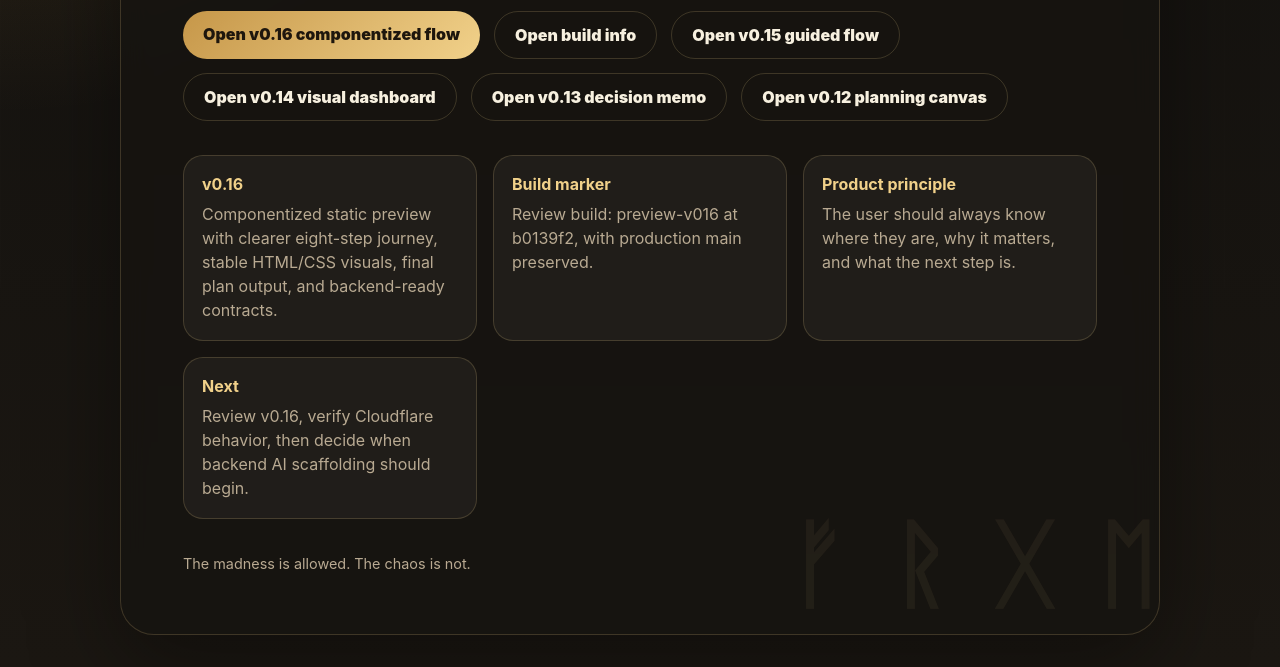
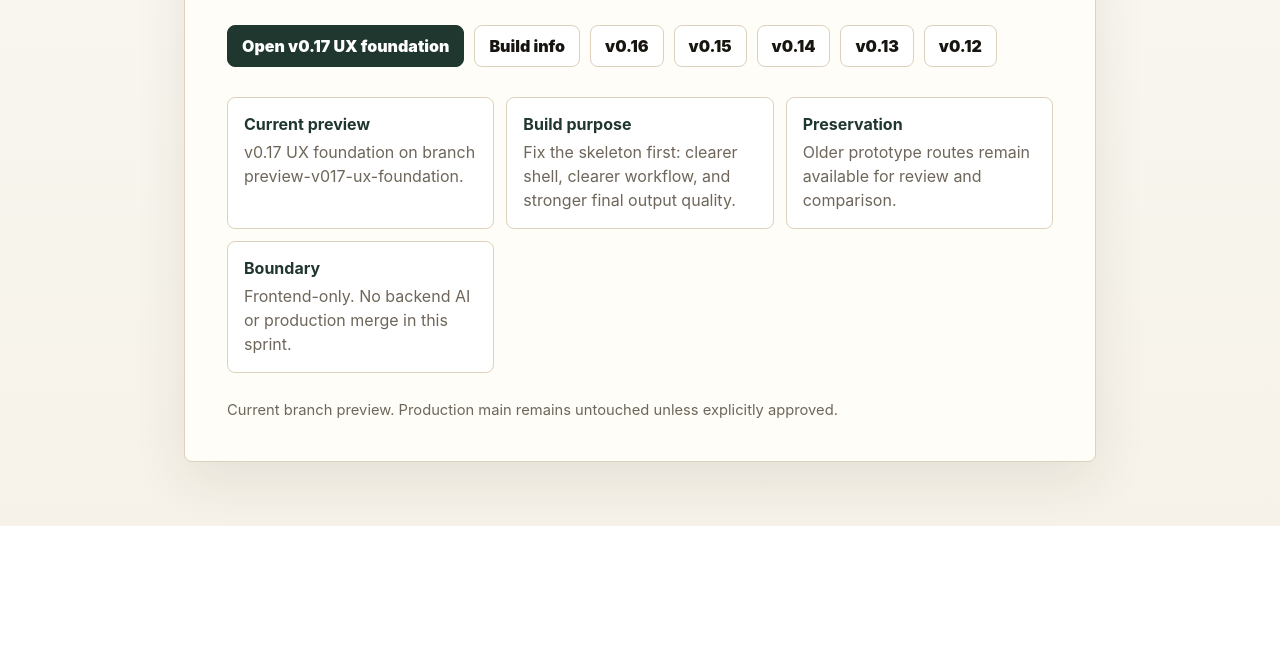
Before and after one commit to etherveilcodearchive/revenue-team-economics-simulator, a plain HTML site: page public/index.html in a window 1280 px wide. Shown: the part 512-1179 px from the top of the page. After the commit the page ends 1038 px from the top, so only its background shows below. Drawn offline with Linux system fonts and the light colour scheme.

Commit message:
Promote v0.17 UX foundation preview gate

```diff
--- a/public/index.html
+++ b/public/index.html
@@ -3,49 +3,50 @@
 <head>
   <meta charset="utf-8" />
   <meta name="viewport" content="width=device-width, initial-scale=1" />
-  <title>Revenue Motion Planner · Etherveil</title>
-  <meta name="description" content="EV-PROD-001 — Revenue Motion Planner by Etherveil." />
+  <title>Revenue Motion Planner - Etherveil</title>
+  <meta name="description" content="EV-PROD-001 - Revenue Motion Planner by Etherveil." />
   <style>
-    :root { --bg:#11100e; --panel:#171410; --text:#f7f0df; --muted:#b9aa92; --accent:#f1d18a; --gold:#c69749; --border:rgba(241,209,138,.18); }
+    :root { --bg:#f6f2e9; --paper:#fffdf8; --ink:#181510; --muted:#6e665a; --line:#ddd0bd; --deep:#20372f; --gold:#9b6d2e; --accent:#d9b36a; }
     * { box-sizing: border-box; }
-    body { margin:0; font-family:Inter,ui-sans-serif,system-ui,-apple-system,BlinkMacSystemFont,"Segoe UI",sans-serif; background:radial-gradient(circle at top left,rgba(198,151,73,.28),transparent 36%),linear-gradient(180deg,#11100e,#1b1712); color:var(--text); min-height:100vh; display:grid; place-items:center; padding:32px; }
-    body:before{content:"";position:fixed;inset:0;background-image:linear-gradient(90deg,rgba(255,255,255,.05) 1px,transparent 1px),linear-gradient(rgba(255,255,255,.04) 1px,transparent 1px);background-size:72px 72px;opacity:.16;pointer-events:none;}
-    main { width:min(1040px,100%); border:1px solid var(--border); background:rgba(23,20,16,.82); backdrop-filter:blur(14px); border-radius:34px; padding:clamp(28px,5vw,62px); box-shadow:0 28px 90px rgba(0,0,0,.38); position:relative; overflow:hidden; }
-    main:after{content:"ᚠ ᚱ ᚷ ᛖ";position:absolute;right:-10px;bottom:12px;font-size:6rem;color:rgba(241,209,138,.06);font-weight:900;letter-spacing:.14em;}
-    .eyebrow { color:var(--accent); font-weight:900; letter-spacing:.16em; text-transform:uppercase; font-size:.78rem; margin-bottom:18px; }
-    h1 { font-size:clamp(2.8rem,7vw,6.2rem); line-height:.9; margin:0 0 24px; max-width:900px; letter-spacing:-.07em; }
-    p { color:var(--muted); font-size:clamp(1rem,2vw,1.22rem); line-height:1.7; max-width:760px; margin:0 0 28px; }
-    .actions { display:flex; gap:14px; flex-wrap:wrap; margin-top:30px; }
-    .button { display:inline-block; border-radius:999px; padding:13px 20px; font-weight:900; text-decoration:none; }
-    .primary { background:linear-gradient(135deg,var(--gold),var(--accent)); color:#1e160d; }
-    .secondary { border:1px solid var(--border); color:var(--text); }
-    .card-grid { display:grid; grid-template-columns:repeat(auto-fit,minmax(220px,1fr)); gap:16px; margin-top:34px; }
-    .card { border:1px solid var(--border); border-radius:20px; padding:18px; background:rgba(255,255,255,.045); }
-    .card strong { display:block; margin-bottom:8px; color:var(--accent); }
+    body { margin:0; font-family:Inter,ui-sans-serif,system-ui,-apple-system,BlinkMacSystemFont,"Segoe UI",sans-serif; background:linear-gradient(180deg,#fbfaf6,var(--bg)); color:var(--ink); min-height:100vh; }
+    main { width:min(1040px,100%); margin:0 auto; padding:clamp(24px,5vw,64px); }
+    .shell { border:1px solid var(--line); background:var(--paper); border-radius:8px; padding:clamp(22px,4vw,42px); box-shadow:0 18px 54px rgba(55,43,24,.09); }
+    .eyebrow { color:var(--gold); font-weight:900; letter-spacing:.12em; text-transform:uppercase; font-size:.76rem; }
+    h1 { font-size:clamp(2.2rem,6vw,5rem); line-height:.96; margin:12px 0 18px; letter-spacing:0; max-width:860px; }
+    p { color:var(--muted); font-size:clamp(1rem,2vw,1.18rem); line-height:1.65; max-width:760px; margin:0 0 24px; }
+    .actions { display:flex; gap:10px; flex-wrap:wrap; margin:28px 0 30px; }
+    .button { display:inline-flex; align-items:center; justify-content:center; min-height:42px; border-radius:8px; padding:10px 14px; font-weight:900; text-decoration:none; border:1px solid var(--line); color:var(--ink); background:#fff; }
+    .primary { background:var(--deep); border-color:var(--deep); color:#fff; }
+    .grid { display:grid; grid-template-columns:repeat(auto-fit,minmax(220px,1fr)); gap:12px; margin-top:24px; }
+    .card { border:1px solid var(--line); border-radius:8px; padding:16px; background:#fff; }
+    .card strong { display:block; margin-bottom:6px; color:var(--deep); }
     .card span { color:var(--muted); line-height:1.5; }
-    footer { margin-top:36px; color:var(--muted); font-size:.9rem; }
+    footer { margin-top:28px; color:var(--muted); font-size:.92rem; }
   </style>
 </head>
 <body>
   <main>
-    <div class="eyebrow">EV-PROD-001 · Etherveil Forge</div>
-    <h1>Build the plan. Compare the options. Preserve the decision.</h1>
-    <p>A guided revenue motion planning workspace that takes the user from decision context to active motions, calculated economics, best-plan selection, AI interpretation, and final save/export/share output.</p>
-    <div class="actions">
-      <a class="button primary" href="/simulator-v16.html">Open v0.16 componentized flow</a>
-      <a class="button secondary" href="/build-info.html">Open build info</a>
-      <a class="button secondary" href="/simulator-v15.html">Open v0.15 guided flow</a>
-      <a class="button secondary" href="/simulator-v14.html">Open v0.14 visual dashboard</a>
-      <a class="button secondary" href="/simulator-v13.html">Open v0.13 decision memo</a>
-      <a class="button secondary" href="/simulator.html">Open v0.12 planning canvas</a>
-    </div>
-    <div class="card-grid">
-      <div class="card"><strong>v0.16</strong><span>Componentized static preview with clearer eight-step journey, stable HTML/CSS visuals, final plan output, and backend-ready contracts.</span></div>
-      <div class="card"><strong>Build marker</strong><span>Review build: preview-v016 at b0139f2, with production main preserved.</span></div>
-      <div class="card"><strong>Product principle</strong><span>The user should always know where they are, why it matters, and what the next step is.</span></div>
-      <div class="card"><strong>Next</strong><span>Review v0.16, verify Cloudflare behavior, then decide when backend AI scaffolding should begin.</span></div>
-    </div>
-    <footer>The madness is allowed. The chaos is not.</footer>
+    <section class="shell">
+      <div class="eyebrow">EV-PROD-001 - Etherveil Forge</div>
+      <h1>Build the plan. Compare the options. Preserve the decision.</h1>
+      <p>A guided revenue planning workspace that keeps deterministic economics separate from interpretation, then turns the selected plan into a usable final artifact.</p>
+      <div class="actions" aria-label="Prototype routes">
+        <a class="button primary" href="/simulator-v17.html">Open v0.17 UX foundation</a>
+        <a class="button" href="/build-info.html">Build info</a>
+        <a class="button" href="/simulator-v16.html">v0.16</a>
+        <a class="button" href="/simulator-v15.html">v0.15</a>
+        <a class="button" href="/simulator-v14.html">v0.14</a>
+        <a class="button" href="/simulator-v13.html">v0.13</a>
+        <a class="button" href="/simulator.html">v0.12</a>
+      </div>
+      <div class="grid">
+        <div class="card"><strong>Current preview</strong><span>v0.17 UX foundation on branch preview-v017-ux-foundation.</span></div>
+        <div class="card"><strong>Build purpose</strong><span>Fix the skeleton first: clearer shell, clearer workflow, and stronger final output quality.</span></div>
+        <div class="card"><strong>Preservation</strong><span>Older prototype routes remain available for review and comparison.</span></div>
+        <div class="card"><strong>Boundary</strong><span>Frontend-only. No backend AI or production merge in this sprint.</span></div>
+      </div>
+      <footer>Current branch preview. Production main remains untouched unless explicitly approved.</footer>
+    </section>
   </main>
 </body>
 </html>
```
